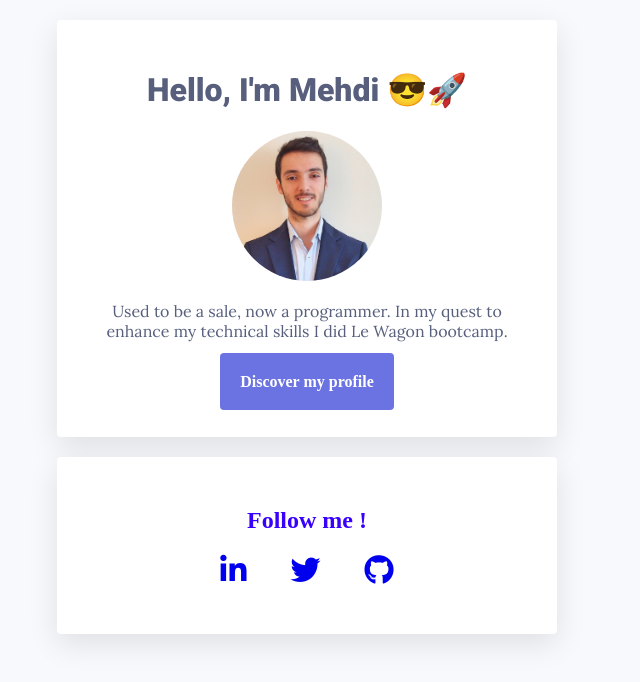
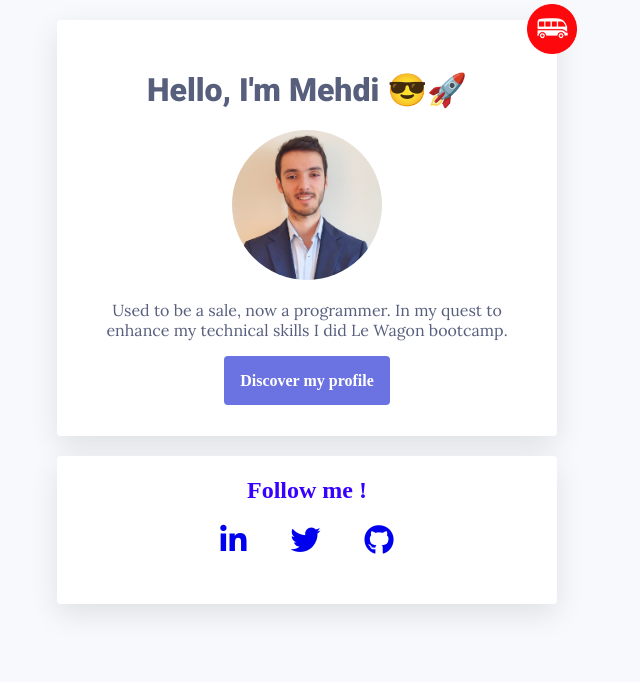
Before and after one commit to mehdisijelmassi1/profile, a plain HTML site: page index.html in a window 1280 px wide. Shown: the whole page, without its empty margins (333-973 px from the left). Drawn offline with Linux system fonts and the light colour scheme.

Commit message:
make my profile prettier

```diff
--- a/index.html
+++ b/index.html
@@ -11,6 +11,7 @@
   <body>
     <div id="container">
       <div class="card-white">
+        <img src="images/lewagon-logo.png" alt="Logo Le Wagon" width=50 id="logo">
         <h1>Hello, I'm Mehdi 😎🚀</h1>
         <img src="images/MehdiPhoto.JPG" alt="Photo de profil" width="150px" class="circle-image">
         <p>Used to be a sale, now a programmer. In my quest to enhance my technical skills I did Le Wagon bootcamp.</p>
--- a/style.css
+++ b/style.css
@@ -8,6 +8,7 @@ h1 {
   font-weight: 'Black'
   font-size: 32px;
   font-weight: 900;
+  margin-top: 50px;
 }
 
 p {
@@ -32,9 +33,16 @@ a:hover {
   margin: 0 auto;
 }
 
+#logo {
+  position: relative;
+  bottom: 17px;
+  left: 50px;
+  float: right;
+}
+
 .card-white {
   background-color: white;
-  padding: 30px;
+  padding: 1px 30px 30px 30px;
   box-shadow: 0px 10px 30px rgba(0,0,0,0.1);
   border-radius: 4px;
   margin: 20px 0px;
@@ -49,7 +57,7 @@ a:hover {
 .btn-blue {
   background-color: #6B72E1;
   color: white;
-  padding: 20px;
+  padding: 16px;
   line-height: 50px;
   border-radius: 4px;
   font-weight: bold;
@@ -68,12 +76,12 @@ a:hover {
 
 @media (max-width: 960px) {
   #container {
-    width: 700px;
+    width: 500px;
   }
 }
 @media (max-width: 720px) {
   #container {
-    width: 500px;
+    width: 400px;
   }
 }
 @media (max-width: 540px) {
```
Also changed, not shown: images/lewagon-logo.png (added).
